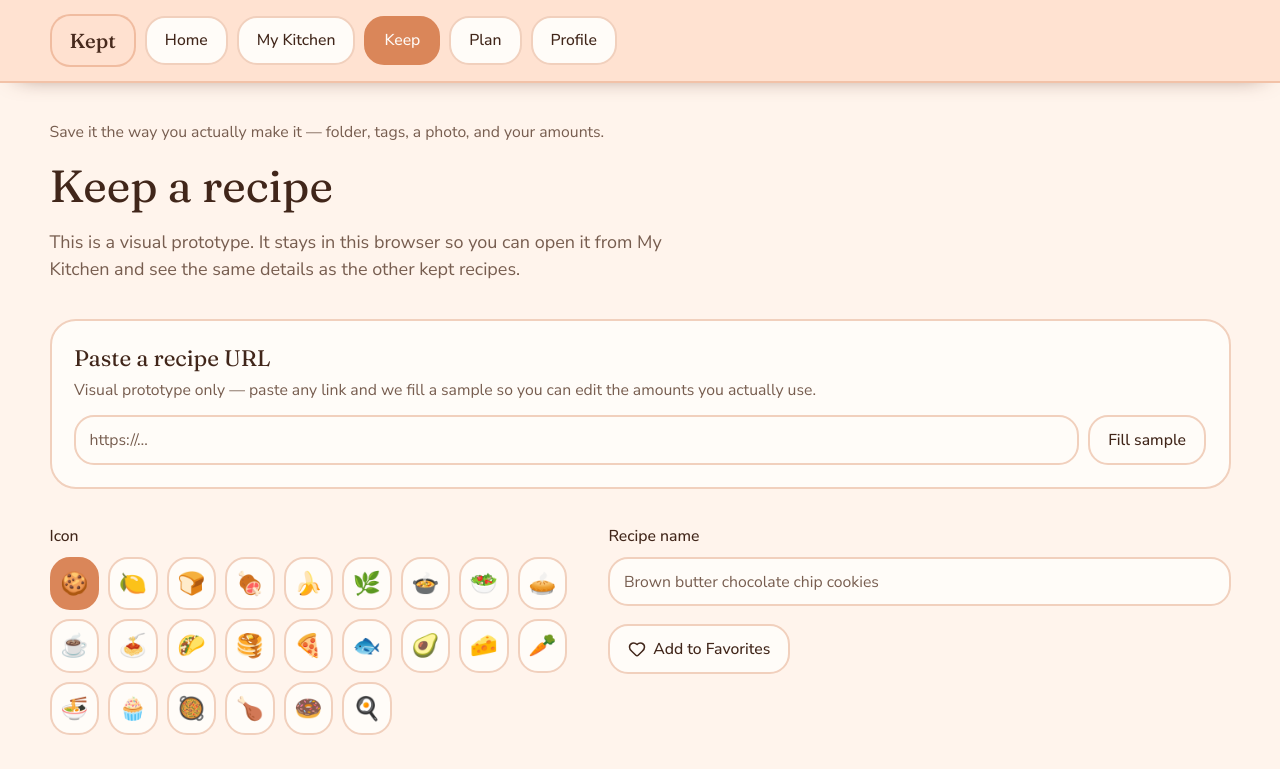
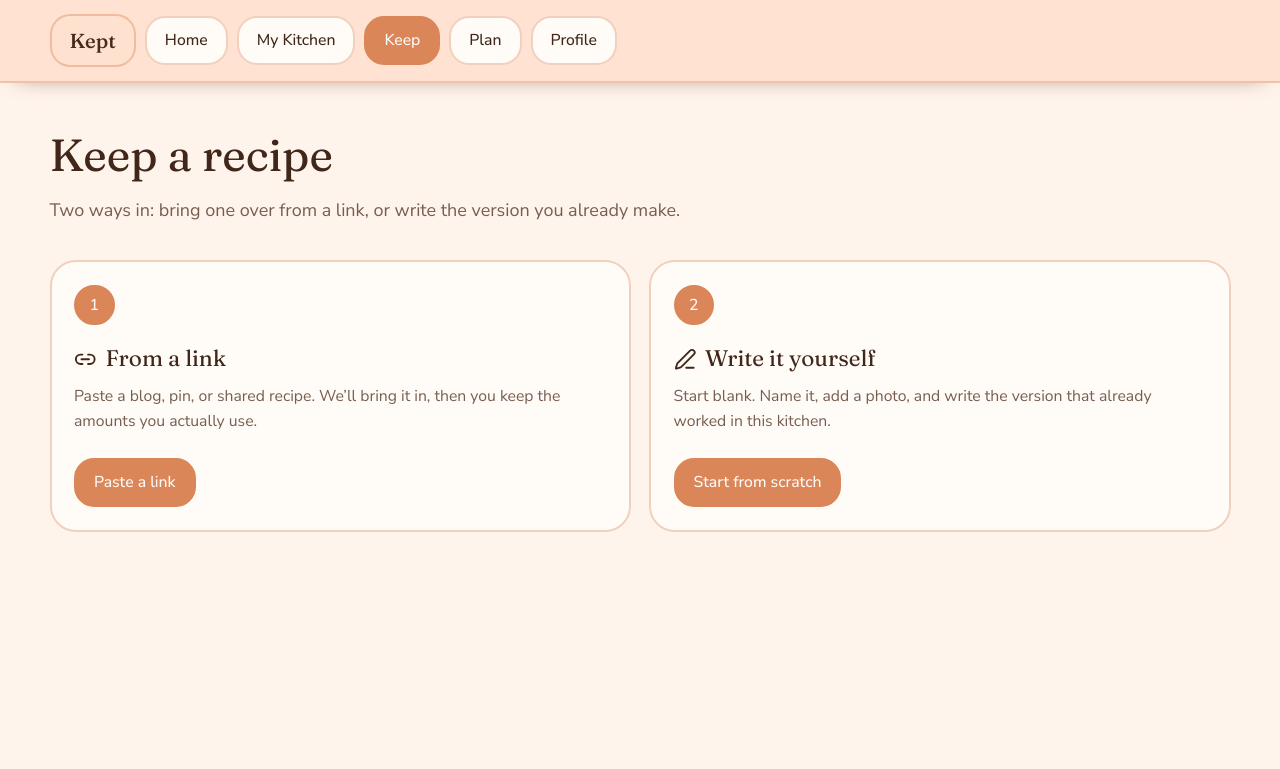
Before and after one commit to DarthJarJar3/Kept, a Next.js app: page /keep in a window 1280 px wide. Shown: the top 769 px of the page. Built offline with nearby package versions, Linux system fonts and the light colour scheme.

Commit message:
Split Keep a recipe into two clear starting paths
Choose from a link or write it yourself, then continue into the same
edit-and-keep form.

Co-authored-by: csc334 <csc334@byu.edu>

```diff
--- a/src/components/keep-recipe-form.tsx
+++ b/src/components/keep-recipe-form.tsx
@@ -1,8 +1,8 @@
 "use client";
 
-import { type FormEvent, useId, useRef, useState } from "react";
+import { type FormEvent, type ReactNode, useId, useRef, useState } from "react";
 import { useRouter } from "next/navigation";
-import { Heart, ImagePlus, Plus, Trash2 } from "lucide-react";
+import { Heart, ImagePlus, Link2, PenLine, Plus, Trash2 } from "lucide-react";
 import { AppButton } from "@/components/app-button";
 import { recipeFromPastedUrl } from "@/lib/demo-from-url";
 import { saveKeptRecipe, slugifyTitle } from "@/lib/kept-store";
@@ -82,6 +82,9 @@ export function KeepRecipeForm({ initial }: { initial?: Recipe }) {
   const [source, setSource] = useState(initial?.source ?? "");
   const [pasteUrl, setPasteUrl] = useState("");
   const [urlNotice, setUrlNotice] = useState("");
+  const [step, setStep] = useState<"choose" | "link" | "form">(
+    editing ? "form" : "choose"
+  );
   const [whyKept, setWhyKept] = useState(initial?.whyKept ?? "");
   const [notes, setNotes] = useState(initial?.notes.join("\n") ?? "");
   const [ingredients, setIngredients] = useState<IngredientDraft[]>(
@@ -157,8 +160,30 @@ export function KeepRecipeForm({ initial }: { initial?: Recipe }) {
     const recipe = recipeFromPastedUrl(pasteUrl);
     applyRecipe(recipe, pasteUrl.trim() || recipe.source);
     setUrlNotice(
-      "This prototype does not scrape the web. It filled a sample recipe so you can see the keep flow."
+      "Brought in from your link. This prototype fills a sample — change anything that isn’t how you actually cook it."
     );
+    setStep("form");
+  }
+
+  function startOver() {
+    setStep("choose");
+    setPasteUrl("");
+    setUrlNotice("");
+    setTitle("");
+    setEmoji("🍪");
+    setPhoto("");
+    setPhotoError("");
+    setFolder("Weeknight");
+    setSelectedTags([]);
+    setCustomTag("");
+    setFavorite(false);
+    setTime("");
+    setServings("");
+    setSource("");
+    setWhyKept("");
+    setNotes("");
+    setIngredients(draftsFrom());
+    setSteps("");
   }
 
   function handleSubmit(event: FormEvent<HTMLFormElement>) {
@@ -218,15 +243,50 @@ export function KeepRecipeForm({ initial }: { initial?: Recipe }) {
     router.push(`/recipe/${recipe.slug}`);
   }
 
+  if (!editing && step === "choose") {
+    return (
+      <div className="grid gap-4 md:grid-cols-2">
+        <OptionCard
+          number="1"
+          icon={<Link2 className="size-5" />}
+          title="From a link"
+          body="Paste a blog, pin, or shared recipe. We’ll bring it in, then you keep the amounts you actually use."
+          action="Paste a link"
+          onClick={() => setStep("link")}
+        />
+        <OptionCard
+          number="2"
+          icon={<PenLine className="size-5" />}
+          title="Write it yourself"
+          body="Start blank. Name it, add a photo, and write the version that already worked in this kitchen."
+          action="Start from scratch"
+          onClick={() => setStep("form")}
+        />
+      </div>
+    );
+  }
+
   return (
     <form onSubmit={handleSubmit} className="space-y-8">
-      <section className="rounded-2xl border-2 border-border bg-card p-4 sm:p-5">
-        <h2 className="font-heading text-xl">Paste a recipe URL</h2>
+      {!editing ? (
+        <div className="flex flex-wrap items-center gap-2">
+          <AppButton type="button" variant="secondary" onClick={startOver}>
+            Choose a different way
+          </AppButton>
+        </div>
+      ) : null}
+
+      {!editing && step === "link" ? (
+        <section className="rounded-2xl border-2 border-primary/40 bg-secondary/70 p-4 sm:p-5">
+          <p className="text-sm font-medium tracking-wide text-muted-foreground uppercase">
+            Option 1
+          </p>
+          <h2 className="mt-1 font-heading text-xl">Paste the link</h2>
           <p className="mt-1 text-sm text-muted-foreground">
-          Visual prototype only — paste any link and we fill a sample so you can
-          edit the amounts you actually use.
+            Drop in a URL. We’ll pull the recipe across so you can edit it into
+            the version you keep.
           </p>
-        <div className="mt-3 flex flex-col gap-2 sm:flex-row">
+          <div className="mt-4 flex flex-col gap-2 sm:flex-row">
             <input
               value={pasteUrl}
               onChange={(event) => setPasteUrl(event.target.value)}
@@ -236,18 +296,28 @@ export function KeepRecipeForm({ initial }: { initial?: Recipe }) {
             />
             <AppButton
               type="button"
-            variant="secondary"
               className="shrink-0"
               onClick={fillFromUrl}
             >
-            Fill sample
+              Bring it in
             </AppButton>
           </div>
+        </section>
+      ) : null}
+
       {urlNotice ? (
-          <p className="mt-2 text-sm text-muted-foreground">{urlNotice}</p>
+        <p className="rounded-2xl border-2 border-border bg-card px-4 py-3 text-sm text-muted-foreground">
+          {urlNotice}
+        </p>
       ) : null}
-      </section>
 
+      {step === "form" || editing ? (
+        <>
+      {!editing && !urlNotice ? (
+        <p className="text-sm font-medium tracking-wide text-muted-foreground uppercase">
+          Option 2 · Write it yourself
+        </p>
+      ) : null}
       <div className="grid gap-4 lg:grid-cols-[minmax(0,1fr)_minmax(0,1.15fr)]">
         <fieldset>
           <legend className="mb-2 text-sm font-medium">Icon</legend>
@@ -572,6 +642,46 @@ export function KeepRecipeForm({ initial }: { initial?: Recipe }) {
       <AppButton type="submit" className="min-h-12 px-6 text-base">
         {editing ? "Save this recipe" : "Keep this recipe"}
       </AppButton>
+        </>
+      ) : null}
     </form>
   );
 }
+
+function OptionCard({
+  number,
+  icon,
+  title,
+  body,
+  action,
+  onClick,
+}: {
+  number: string;
+  icon: ReactNode;
+  title: string;
+  body: string;
+  action: string;
+  onClick: () => void;
+}) {
+  return (
+    <button
+      type="button"
+      onClick={onClick}
+      className="flex w-full flex-col items-start rounded-2xl border-2 border-border bg-card p-5 text-left transition-colors hover:border-primary/50 hover:bg-secondary"
+    >
+      <span className="inline-flex size-9 items-center justify-center rounded-xl border-2 border-primary bg-primary text-sm font-medium text-primary-foreground">
+        {number}
+      </span>
+      <span className="mt-4 inline-flex items-center gap-2 font-heading text-xl">
+        {icon}
+        {title}
+      </span>
+      <span className="mt-2 text-sm leading-relaxed text-muted-foreground">
+        {body}
+      </span>
+      <span className="mt-5 inline-flex min-h-11 items-center rounded-xl border-2 border-primary bg-primary px-4 text-sm font-medium text-primary-foreground">
+        {action}
+      </span>
+    </button>
+  );
+}
--- a/src/components/keep-screen.tsx
+++ b/src/components/keep-screen.tsx
@@ -16,16 +16,13 @@ export function KeepScreen({ slug }: { slug?: string }) {
     <div className="flex min-h-full flex-col">
       <SiteHeader current="keep" />
       <PageShell>
-        <p className="text-sm text-muted-foreground">
-          Save it the way you actually make it — folder, tags, a photo, and your
-          amounts.
-        </p>
-        <h1 className="mt-2 text-[clamp(1.75rem,3vw+1rem,2.5rem)]">
+        <h1 className="text-[clamp(1.75rem,3vw+1rem,2.5rem)]">
           {initial ? "Edit this recipe" : "Keep a recipe"}
         </h1>
         <p className="mt-2 max-w-xl text-muted-foreground">
-          This is a visual prototype. It stays in this browser so you can open it
-          from My Kitchen and see the same details as the other kept recipes.
+          {initial
+            ? "Change the amounts, notes, or photo — this stays the version you cook from."
+            : "Two ways in: bring one over from a link, or write the version you already make."}
         </p>
         <div className="mt-8">
           <KeepRecipeForm
```
Lines whose indentation alone changed are shown as unchanged.
